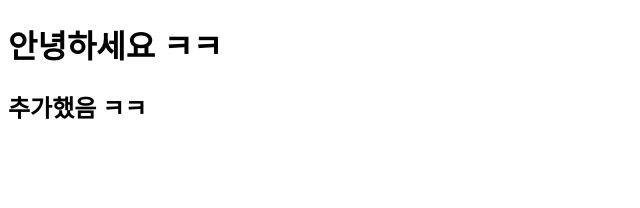
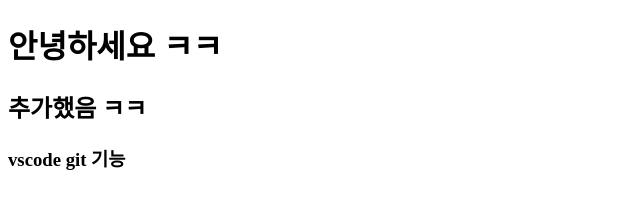
Before and after one commit to jinhyukbae/git_test, a plain HTML site: page index.html in a window 1280 px wide. Shown: the whole page, without its empty margins (0-640 px from the left). Drawn offline with Linux system fonts and the light colour scheme.

Commit message:
three commit

```diff
--- a/index.html
+++ b/index.html
@@ -9,5 +9,6 @@
 <body>
     <h1>안녕하세요 ㅋㅋ</h1>
     <h2>추가했음 ㅋㅋ</h2>
+    <h3>vscode git 기능 </h3>
 </body>
 </html>
```
